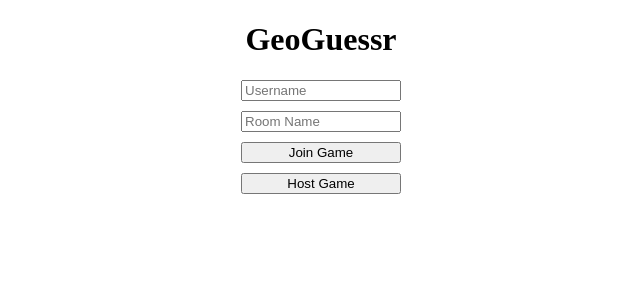
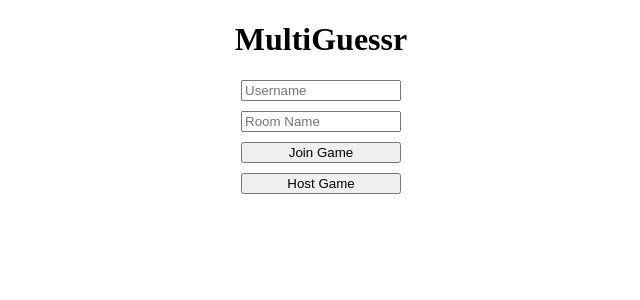
Before and after one commit to edwardvear/MultiGuessr, a Flask app: page / in a window 1280 px wide. Shown: the top 300 px of the page, without its empty margins (319-959 px from the left). Run offline with Flask 2, Linux system fonts and the light colour scheme.

Commit message:
Fixed typo and modified procfile to work correctly with websockets

```diff
--- a/multiguessr/templates/index.html
+++ b/multiguessr/templates/index.html
@@ -8,7 +8,7 @@
 <h2 class="error">{{error}}</h2>
 {% endif %}
 <div id="content">
-  <h1>GeoGuessr</h1>
+  <h1>MultiGuessr</h1>
 <form>
   <input type="text" name="username" placeholder="Username">
   <input type="text" name="roomname" placeholder="Room Name">
```
Also changed, not shown: 1 other file.
